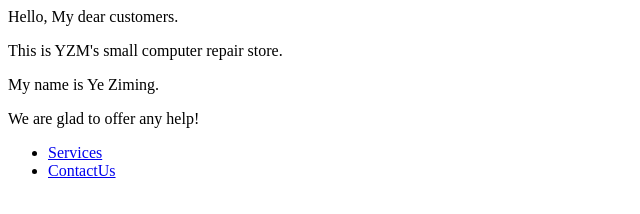
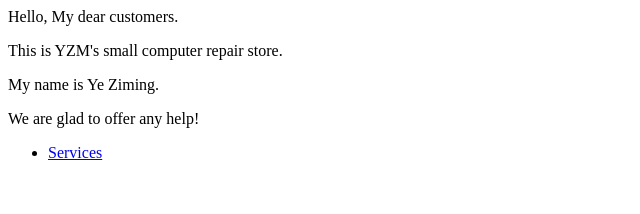
Before and after one commit to YeZimingHAHA/Store.github.io, a plain HTML site: page index.html in a window 1280 px wide. Shown: the full height of the page, 0-640 px from the left. Drawn offline with Linux system fonts and the light colour scheme.

Commit message:
Update index.html

```diff
--- a/index.html
+++ b/index.html
@@ -5,6 +5,5 @@
 
 <ul>
   <li> <a href="https://yeziminghaha.github.io/Price.github.io/">Services</a> </li>
-  <li> <a href="https://yeziminghaha.github.io/Contact.github.io/">ContactUs</a> </li>
 
 </ul>
```
